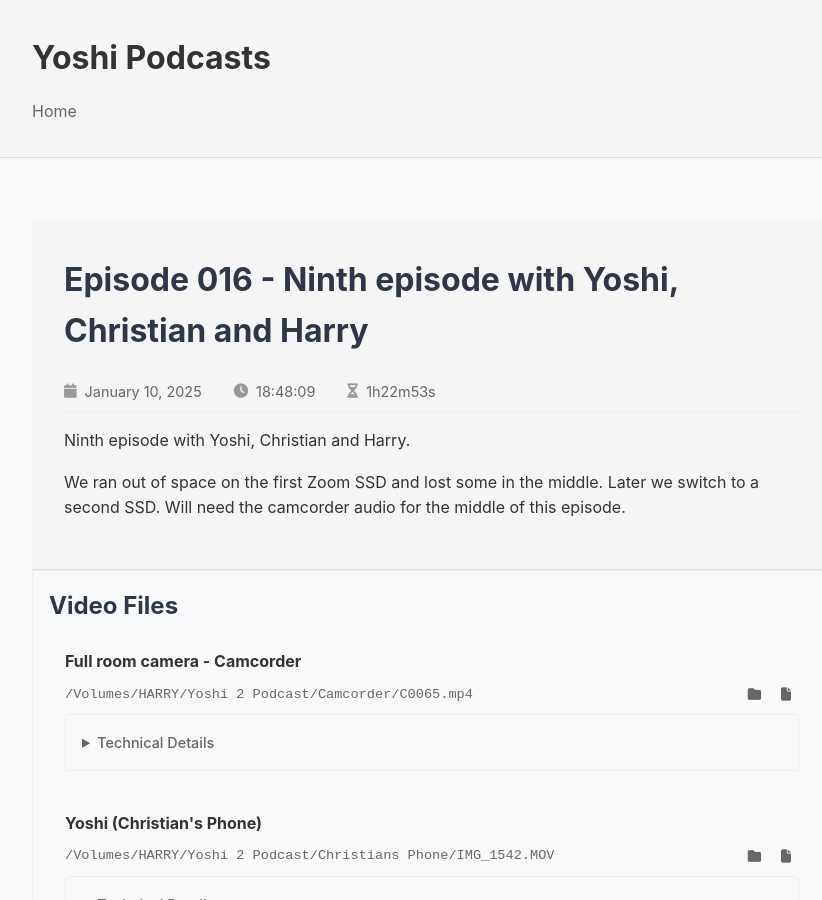
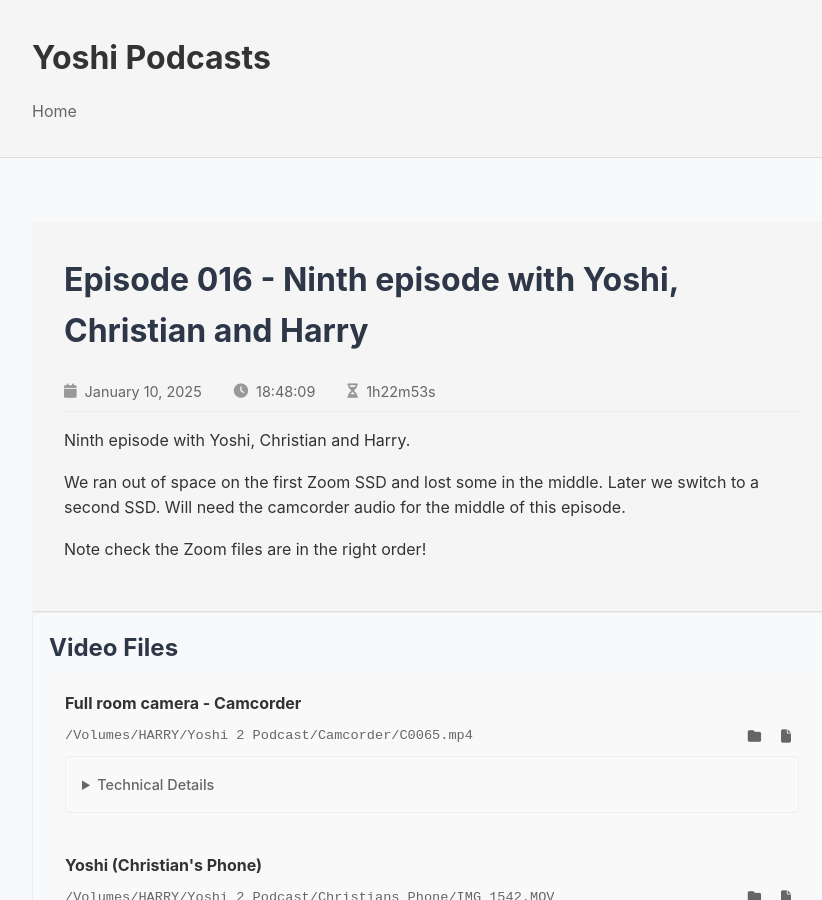
Before and after one commit to harryf/yoshi-podcasts, a Jekyll site: the page built from _episodes/episode-016.md, in a window 1280 px wide and 900 px high. Shown: the whole window, without its empty margins (208-1030 px from the left). Built offline with Jekyll 4.4.1, drawn with Linux system fonts in a browser that asks for light colours.

Commit message:
Add note

```diff
--- a/_episodes/episode-016.md
+++ b/_episodes/episode-016.md
@@ -219,3 +219,5 @@ transcript_file: episode-016-transcript.md
 Ninth episode with Yoshi, Christian and Harry.
 
 We ran out of space on the first Zoom SSD and lost some in the middle. Later we switch to a second SSD. Will need the camcorder audio for the middle of this episode.
+
+Note check the Zoom files are in the right order!
```
